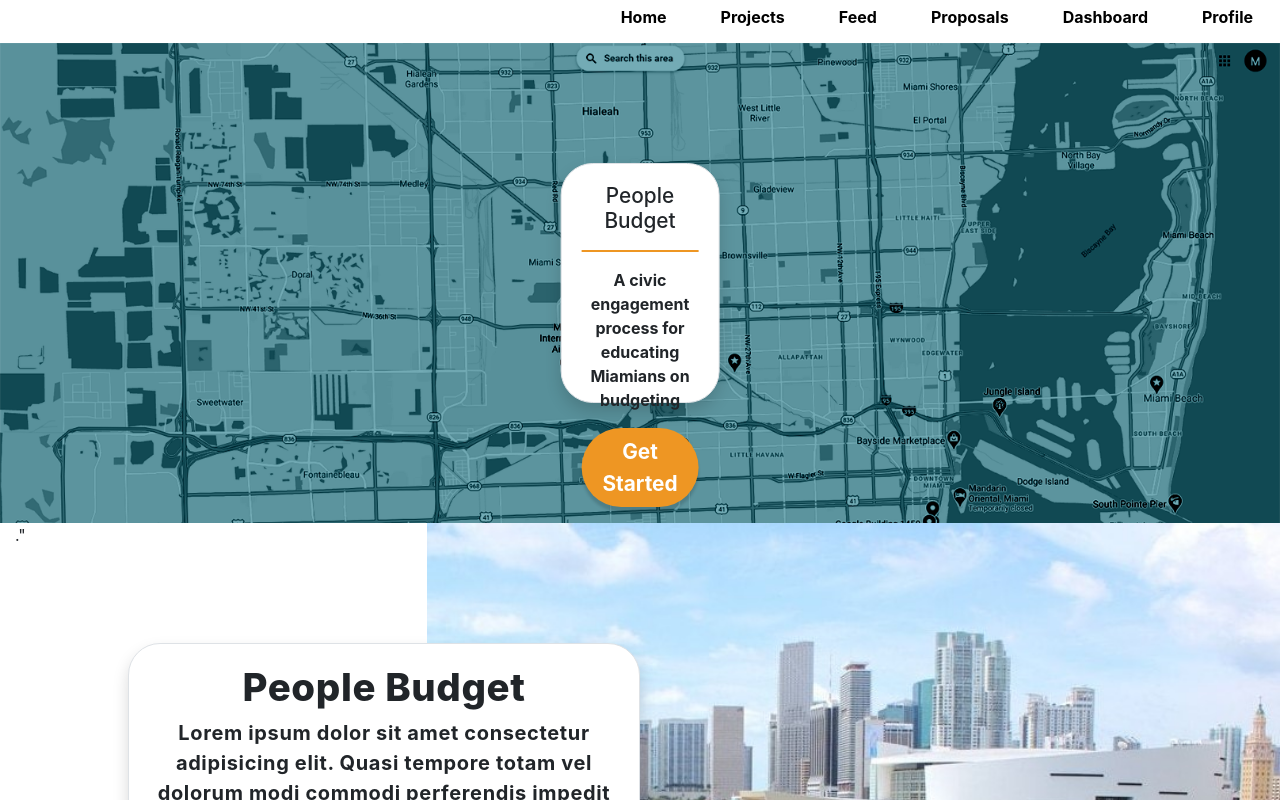
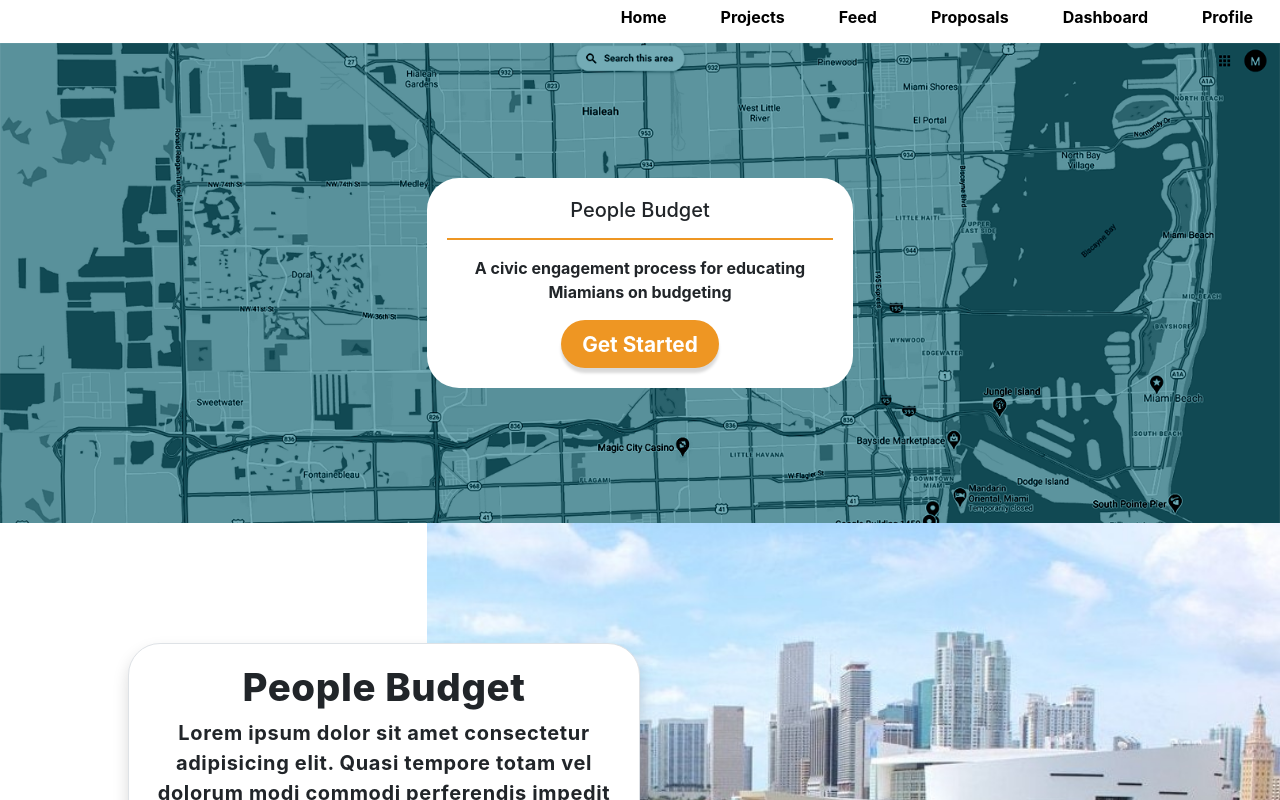
Before and after one commit to livio-zanardo/peoplebudget, a React (Create React App) app in the folder view/: page / in a window 1280 px wide. Shown: the top 800 px of the page. Built offline with nearby package versions, Linux system fonts and the light colour scheme.

Commit message:
Homepage init getstarted

```diff
--- a/view/src/components/GetStarted/index.jsx
+++ b/view/src/components/GetStarted/index.jsx
@@ -2,21 +2,15 @@ import React from 'react';
 import Card from '../Card/index';
 import { Link } from 'react-router-dom';
 import Button from '../Button/index';
-import mapImg from '../../miamiMap.png';
-import { card, imageContainer, container } from './index.module.css';
+import { card, imageContainer, container, wrapper, text } from './index.module.css';
 
 const GetStarted = () => {
     return (
-        <div className={`row p-0`} style={{ margin: 'auto' }}>
-            <div className={`${imageContainer} col-12 p-0`} style={{ position: 'relative', backgroundImage: `url(${mapImg})`, backgroundSize: 'cover', backgroundRepeat: 'no-repeat'}}>
 
-            </div>
-            <div className={`col-5 ${container} my-auto`} style={{ position: 'relative', height: '0px' }}>
-                ."
-                <Card customClassName={`${card}`} left="50vw" radius="2em" border shadow>
-                    <div className="p-3">
-                        <div className="row">
-                            <div className="col text-center">
+        <div className={`${imageContainer}`}>
+            <div className={`${wrapper}`}>
+                <Card className={`${card}`} radius="2em">
+                    <div className={`${text}`}>
                         <h1>People Budget</h1>
                         <hr style={{ width: '100%', borderTop: '2px solid #ee9623' }} />
                         <p>
@@ -25,10 +19,6 @@ const GetStarted = () => {
                                 budgeting
                             </b>
                         </p>
-                            </div>
-                        </div>
-                        <div className="row">
-                            <div className="col text-center">
                         <Link color="white" to="/register">
                             <Button
 
@@ -42,10 +32,9 @@ const GetStarted = () => {
                             </Button>
                         </Link>
                     </div>
-                        </div>
-                    </div>
                 </Card>
             </div>
+
         </div>
     );
 };
--- a/view/src/components/GetStarted/index.module.css
+++ b/view/src/components/GetStarted/index.module.css
@@ -1,21 +1,48 @@
 
 .imageContainer {
+    position: relative;
+    background-image: url('../../miamiMap.png');
+    background-size: cover;
+    background-repeat: no-repeat;
     height: 60vh;
     overflow: hidden;
+    display: grid;
+    grid-template-columns: repeat(12, 1fr);
+    grid-column: 1/13;
+    grid-template-rows: repeat(4, 1fr);
 }
 .card {
-    position: absolute;
+    position: relative;
     transform: translate(-50%, -50%);
-    max-width: 365px;
-    min-height: 100% !important;
-    height: 80vh;
-    max-height: 240px !important;
-    top: -30vh !important;
+    /* max-width: 365px;
+    min-height: 100% !important; */
+    /* height: 300px; */
+    /* max-height: 240px !important; */
+    /* top: -30vh !important; */
 
 }
-.card h1 {
-    font-size: 130%;
+.text h1 {
+    font-size: 20px;
+    text-align: center;
 }
+.text{
+    padding: 1em;
+    text-align: center;
+}
+.wrapper{
+    grid-column: 5/9;
+    align-self: center;
+    justify-self: middle;
+    /* height: auto; */
+    width: auto;
+    grid-row: 1/5;
+}
+
+
+/*.container{
+    position: relative;
+    grid-column: 6/8;
+}*/
 
 /* Media Queries: To Control the Size of Components */
 /* Device: iPhone 6/7/8 */
```
Lines whose indentation alone changed are shown as unchanged.
